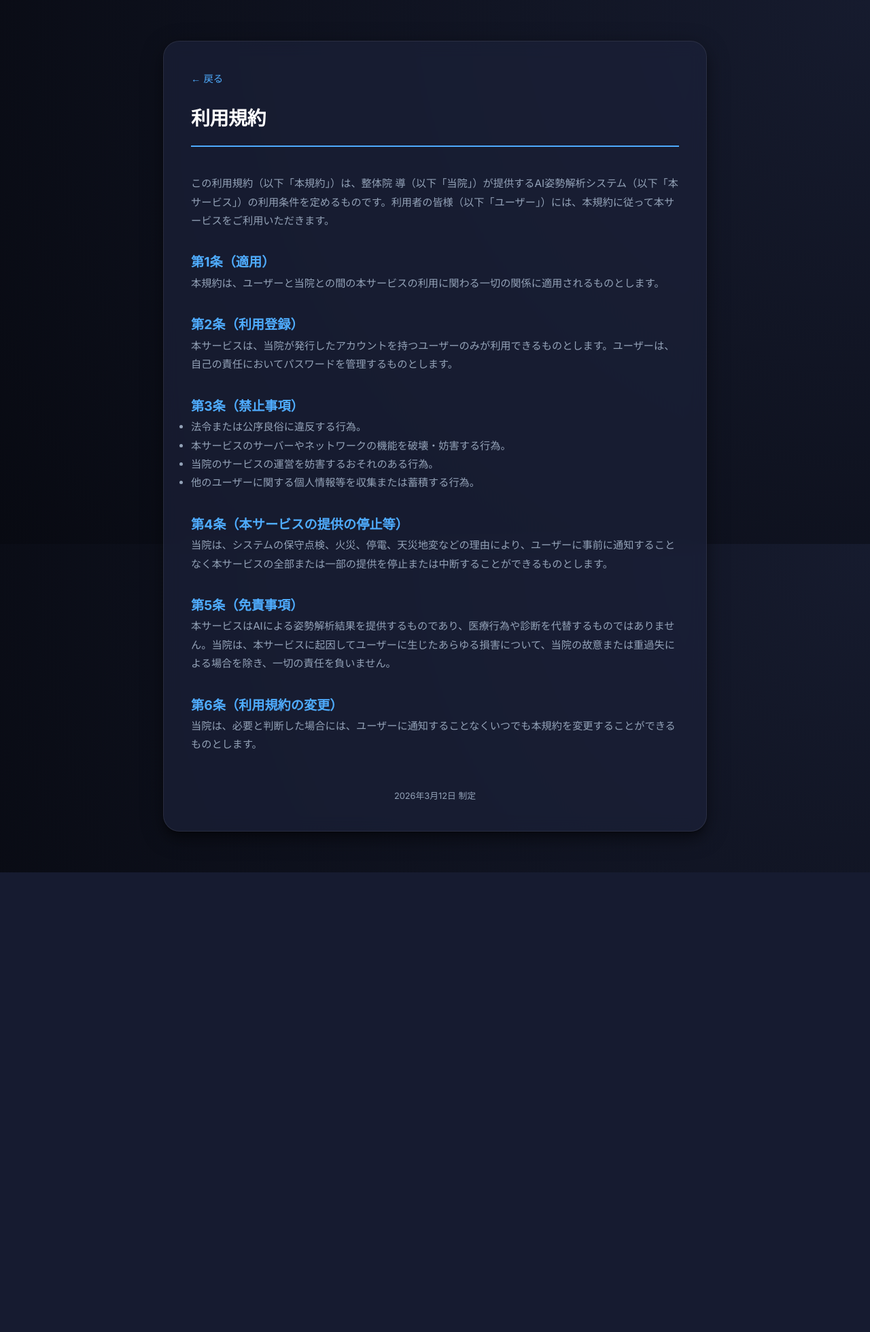
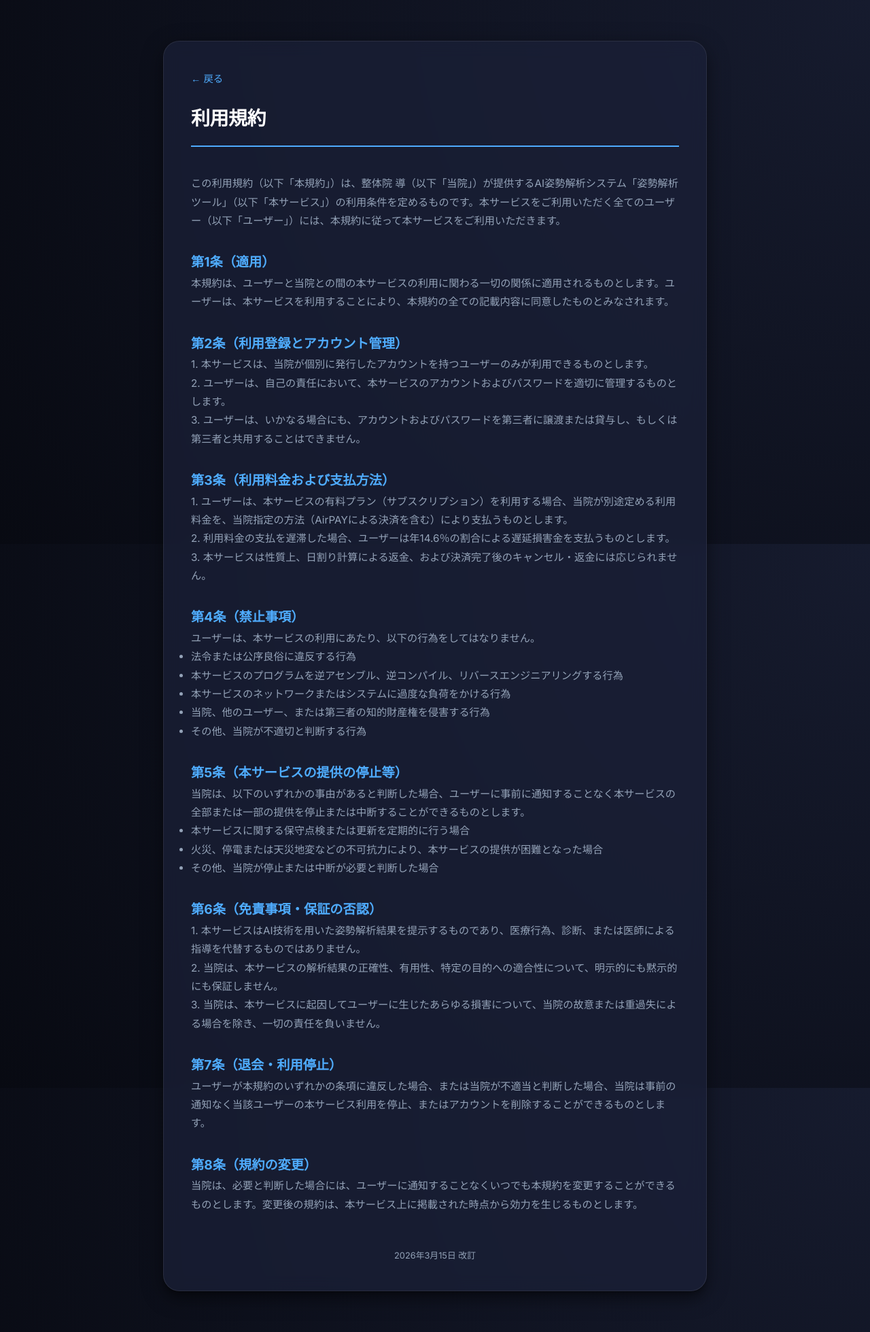
Before and after one commit to seitaimichibiki-cpu/posture-analyzer, a Flask app: page /terms in a window 1280 px wide. Shown: the whole page at 68% size. Before the commit the page ends 1283 px from the top, so only its background shows below. Run offline with Flask 3, Linux system fonts and the light colour scheme.

Commit message:
docs: update terms and privacy policy to official versions

```diff
--- a/templates/terms.html
+++ b/templates/terms.html
@@ -24,46 +24,69 @@
         <h1>利用規約</h1>
 
         <section>
-            <p>この利用規約（以下「本規約」）は、整体院 導（以下「当院」）が提供するAI姿勢解析システム（以下「本サービス」）の利用条件を定めるものです。利用者の皆様（以下「ユーザー」）には、本規約に従って本サービスをご利用いただきます。</p>
+            <p>この利用規約（以下「本規約」）は、整体院 導（以下「当院」）が提供するAI姿勢解析システム「姿勢解析ツール」（以下「本サービス」）の利用条件を定めるものです。本サービスをご利用いただく全てのユーザー（以下「ユーザー」）には、本規約に従って本サービスをご利用いただきます。</p>
         </section>
 
         <section>
             <h2>第1条（適用）</h2>
-            <p>本規約は、ユーザーと当院との間の本サービスの利用に関わる一切の関係に適用されるものとします。</p>
+            <p>本規約は、ユーザーと当院との間の本サービスの利用に関わる一切の関係に適用されるものとします。ユーザーは、本サービスを利用することにより、本規約の全ての記載内容に同意したものとみなされます。</p>
         </section>
 
         <section>
-            <h2>第2条（利用登録）</h2>
-            <p>本サービスは、当院が発行したアカウントを持つユーザーのみが利用できるものとします。ユーザーは、自己の責任においてパスワードを管理するものとします。</p>
+            <h2>第2条（利用登録とアカウント管理）</h2>
+            <p>1. 本サービスは、当院が個別に発行したアカウントを持つユーザーのみが利用できるものとします。<br>
+               2. ユーザーは、自己の責任において、本サービスのアカウントおよびパスワードを適切に管理するものとします。<br>
+               3. ユーザーは、いかなる場合にも、アカウントおよびパスワードを第三者に譲渡または貸与し、もしくは第三者と共用することはできません。</p>
         </section>
 
         <section>
-            <h2>第3条（禁止事項）</h2>
+            <h2>第3条（利用料金および支払方法）</h2>
+            <p>1. ユーザーは、本サービスの有料プラン（サブスクリプション）を利用する場合、当院が別途定める利用料金を、当院指定の方法（AirPAYによる決済を含む）により支払うものとします。<br>
+               2. 利用料金の支払を遅滞した場合、ユーザーは年14.6％の割合による遅延損害金を支払うものとします。<br>
+               3. 本サービスは性質上、日割り計算による返金、および決済完了後のキャンセル・返金には応じられません。</p>
+        </section>
+
+        <section>
+            <h2>第4条（禁止事項）</h2>
+            <p>ユーザーは、本サービスの利用にあたり、以下の行為をしてはなりません。</p>
             <ul>
-                <li>法令または公序良俗に違反する行為。</li>
-                <li>本サービスのサーバーやネットワークの機能を破壊・妨害する行為。</li>
-                <li>当院のサービスの運営を妨害するおそれのある行為。</li>
-                <li>他のユーザーに関する個人情報等を収集または蓄積する行為。</li>
+                <li>法令または公序良俗に違反する行為</li>
+                <li>本サービスのプログラムを逆アセンブル、逆コンパイル、リバースエンジニアリングする行為</li>
+                <li>本サービスのネットワークまたはシステムに過度な負荷をかける行為</li>
+                <li>当院、他のユーザー、または第三者の知的財産権を侵害する行為</li>
+                <li>その他、当院が不適切と判断する行為</li>
             </ul>
         </section>
 
         <section>
-            <h2>第4条（本サービスの提供の停止等）</h2>
-            <p>当院は、システムの保守点検、火災、停電、天災地変などの理由により、ユーザーに事前に通知することなく本サービスの全部または一部の提供を停止または中断することができるものとします。</p>
+            <h2>第5条（本サービスの提供の停止等）</h2>
+            <p>当院は、以下のいずれかの事由があると判断した場合、ユーザーに事前に通知することなく本サービスの全部または一部の提供を停止または中断することができるものとします。</p>
+            <ul>
+                <li>本サービスに関する保守点検または更新を定期的に行う場合</li>
+                <li>火災、停電または天災地変などの不可抗力により、本サービスの提供が困難となった場合</li>
+                <li>その他、当院が停止または中断が必要と判断した場合</li>
+            </ul>
         </section>
 
         <section>
-            <h2>第5条（免責事項）</h2>
-            <p>本サービスはAIによる姿勢解析結果を提供するものであり、医療行為や診断を代替するものではありません。当院は、本サービスに起因してユーザーに生じたあらゆる損害について、当院の故意または重過失による場合を除き、一切の責任を負いません。</p>
+            <h2>第6条（免責事項・保証の否認）</h2>
+            <p>1. 本サービスはAI技術を用いた姿勢解析結果を提示するものであり、医療行為、診断、または医師による指導を代替するものではありません。<br>
+               2. 当院は、本サービスの解析結果の正確性、有用性、特定の目的への適合性について、明示的にも黙示的にも保証しません。<br>
+               3. 当院は、本サービスに起因してユーザーに生じたあらゆる損害について、当院の故意または重過失による場合を除き、一切の責任を負いません。</p>
         </section>
 
         <section>
-            <h2>第6条（利用規約の変更）</h2>
-            <p>当院は、必要と判断した場合には、ユーザーに通知することなくいつでも本規約を変更することができるものとします。</p>
+            <h2>第7条（退会・利用停止）</h2>
+            <p>ユーザーが本規約のいずれかの条項に違反した場合、または当院が不適当と判断した場合、当院は事前の通知なく当該ユーザーの本サービス利用を停止、またはアカウントを削除することができるものとします。</p>
+        </section>
+
+        <section>
+            <h2>第8条（規約の変更）</h2>
+            <p>当院は、必要と判断した場合には、ユーザーに通知することなくいつでも本規約を変更することができるものとします。変更後の規約は、本サービス上に掲載された時点から効力を生じるものとします。</p>
         </section>
 
         <div style="margin-top: 50px; text-align: center; font-size: 0.8rem; color: var(--text-muted);">
-            2026年3月12日 制定
+            2026年3月15日 改訂
         </div>
     </div>
 </body>
```
Also changed, not shown: templates/privacy.html (+32 -18 lines).
